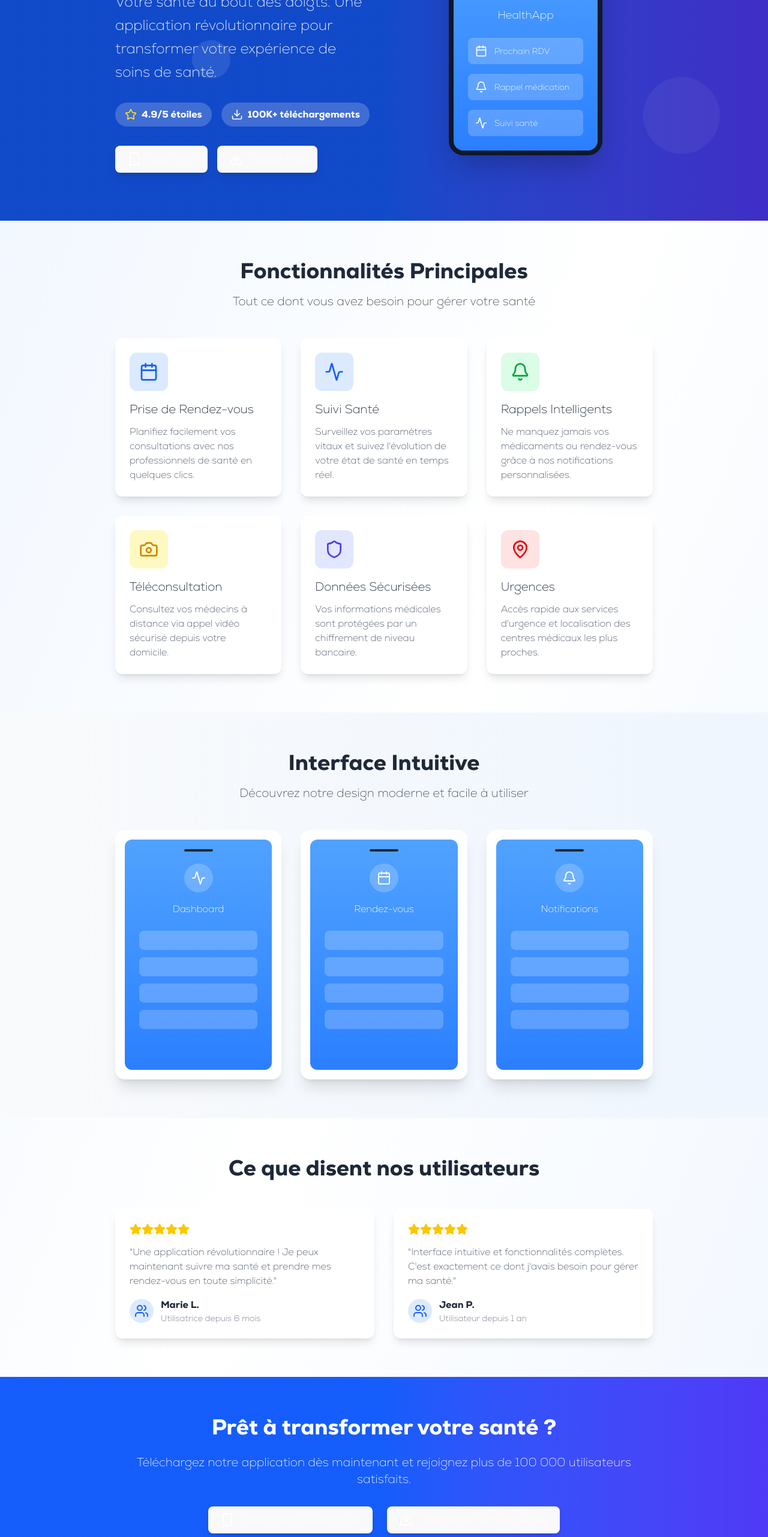
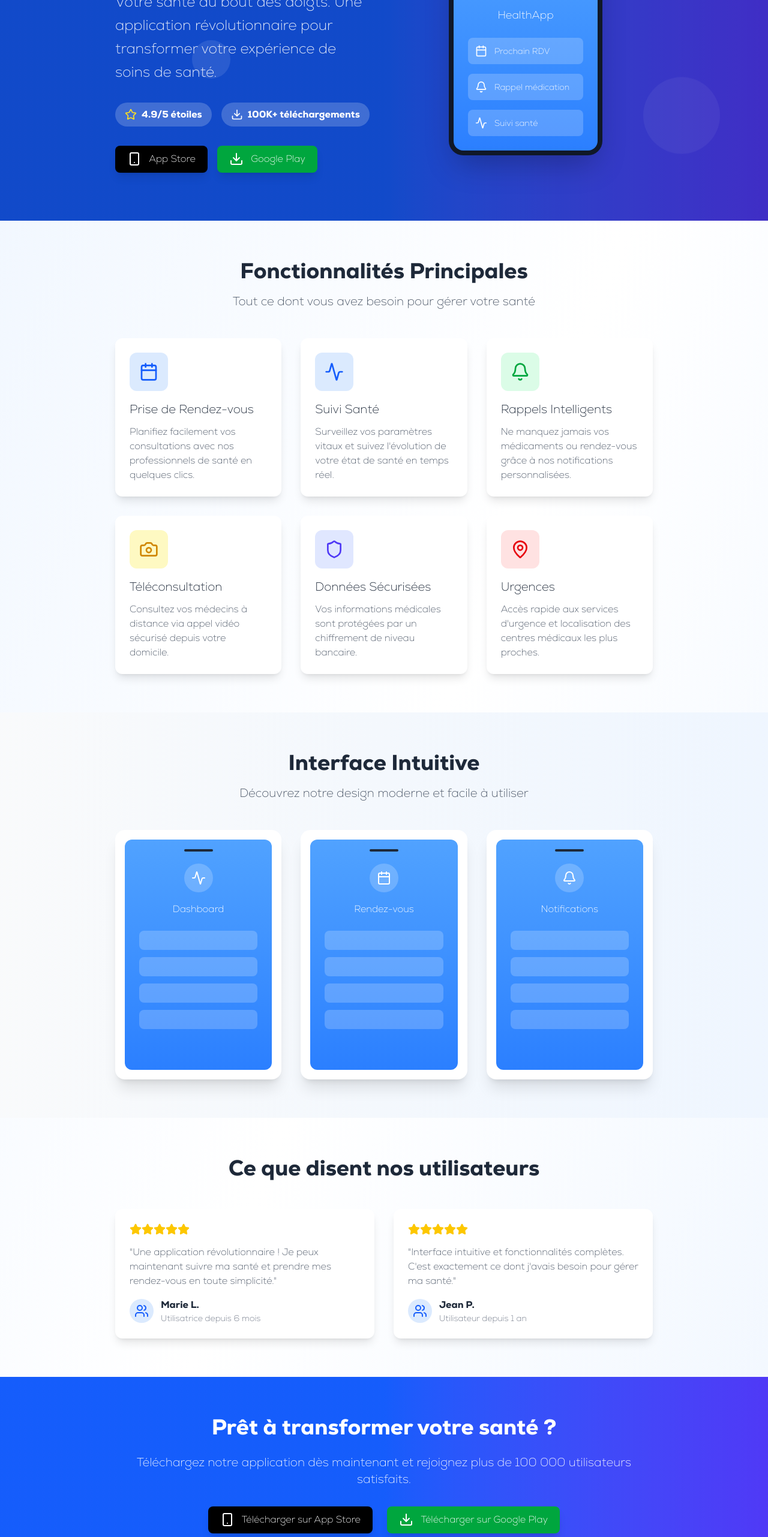
Before and after one commit to habibFRH/nexapharmacie_website, a React (Vite) app: page /app in a window 1280 px wide. Shown: the part 234-2797 px from the top of the page at 60% size. Built offline with nearby package versions, Linux system fonts and the light colour scheme.

Commit message:
make the buttons colored of app page

```diff
--- a/src/pages/AppPage.tsx
+++ b/src/pages/AppPage.tsx
@@ -51,11 +51,11 @@ const AppPage: React.FC = () => {
                   </div>
                 </div>
                 <div className="flex flex-wrap gap-4">
-                  <button className="bg-black text-white px-8 py-4 rounded-xl font-semibold hover:bg-gray-800 transition-colors duration-300 flex items-center gap-3 shadow-lg hover:shadow-xl">
+                  <button className="!bg-black text-white px-8 py-4 rounded-xl font-semibold hover:!bg-gray-800 transition-colors duration-300 flex items-center gap-3 shadow-lg hover:shadow-xl">
                     <Smartphone className="w-6 h-6" />
                     App Store
                   </button>
-                  <button className="bg-green-600 text-white px-8 py-4 rounded-xl font-semibold hover:bg-green-700 transition-colors duration-300 flex items-center gap-3 shadow-lg hover:shadow-xl">
+                  <button className="!bg-green-600 text-white px-8 py-4 rounded-xl font-semibold hover:!bg-green-700 transition-colors duration-300 flex items-center gap-3 shadow-lg hover:shadow-xl">
                     <Download className="w-6 h-6" />
                     Google Play
                   </button>
@@ -324,11 +324,11 @@ const AppPage: React.FC = () => {
               100 000 utilisateurs satisfaits.
             </p>
             <div className="flex flex-wrap justify-center gap-6">
-              <button className="bg-black text-white px-8 py-4 rounded-xl font-semibold hover:bg-gray-800 transition-colors duration-300 flex items-center gap-3 shadow-lg hover:shadow-xl">
+              <button className="!bg-black text-white px-8 py-4 rounded-xl font-semibold hover:!bg-gray-800 transition-colors duration-300 flex items-center gap-3 shadow-lg hover:!shadow-xl">
                 <Smartphone className="w-6 h-6" />
                 Télécharger sur App Store
               </button>
-              <button className="bg-green-600 text-white px-8 py-4 rounded-xl font-semibold hover:bg-green-700 transition-colors duration-300 flex items-center gap-3 shadow-lg hover:shadow-xl">
+              <button className="!bg-green-600 text-white px-8 py-4 rounded-xl font-semibold hover:!bg-green-700 transition-colors duration-300 flex items-center gap-3 shadow-lg hover:shadow-xl">
                 <Download className="w-6 h-6" />
                 Télécharger sur Google Play
               </button>
```
